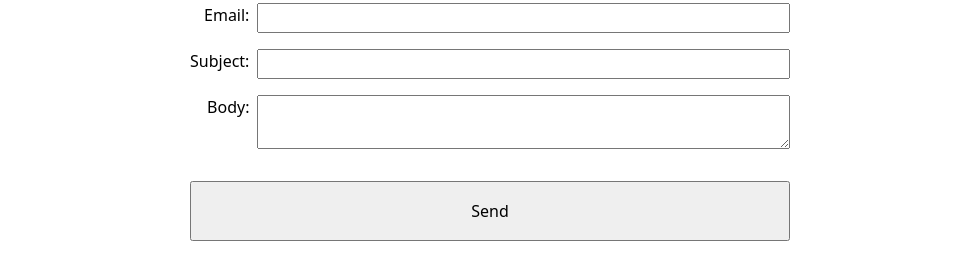
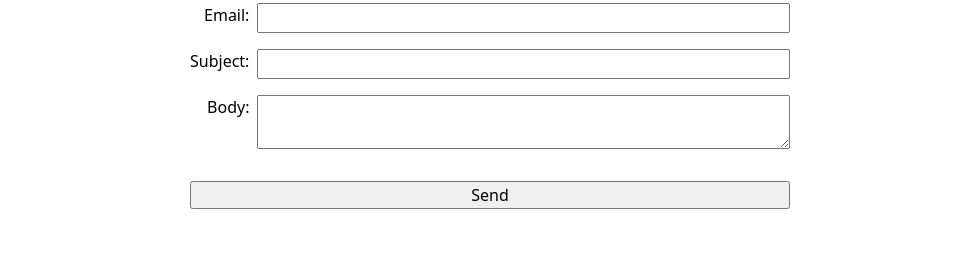
Before and after one commit to shaing04/106-portfolio, a plain HTML site: page contact/index.html in a window 1280 px wide. Shown: the part 158-438 px from the top of the page, without its empty margins (150-1129 px from the left). Drawn offline with Linux system fonts and the light colour scheme.

Commit message:
button size adjust

```diff
--- a/styles.css
+++ b/styles.css
@@ -84,7 +84,7 @@ form button {
   margin-top: 1em;
   font: inherit;
   cursor: pointer;
-  padding: 1em;
+  padding: 0.2px 1em;
 }
 
 @media (max-width: 500px) {
```
